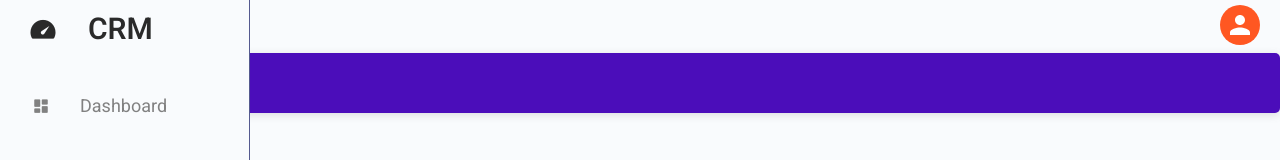
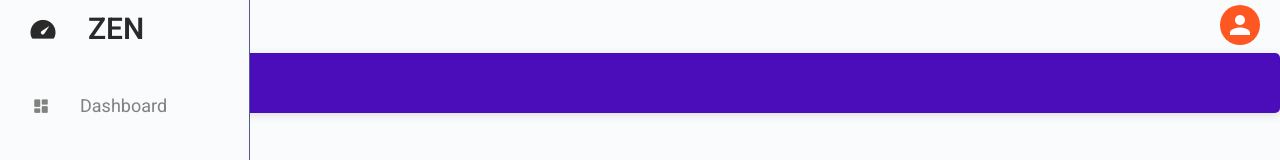
Before and after one commit to Dhari2920/FE, a React (Create React App) app: page /ticket/create in a window 1280 px wide. Shown: the top 160 px of the page. Built offline with nearby package versions, Linux system fonts and the light colour scheme.

Commit message:
Update userBaseApp.js

```diff
--- a/src/BaseApp/userBaseApp.js
+++ b/src/BaseApp/userBaseApp.js
@@ -35,7 +35,7 @@ export default function UserBaseApp({ title, children }) {
           <span>
             <i className="bx bxs-tachometer icons"></i>
           </span>
-          CRM
+          ZEN
         </div>
         <br></br>
         <a href="#" onClick={() => navigate("/user/dashboard")}>
```
